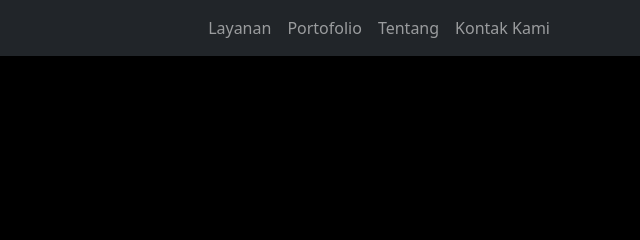
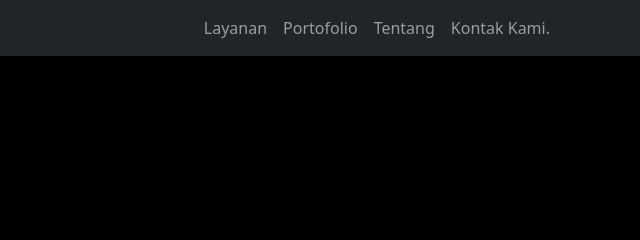
Before and after one commit to Hamelberg/hans, a plain HTML site: page index.html in a window 1280 px wide. Shown: the top 240 px of the page, 640-1280 px from the left. Drawn offline with nearby package versions, Linux system fonts and the light colour scheme.

Commit message:
Update index.html
hapus auto lorem

```diff
--- a/index.html
+++ b/index.html
@@ -33,7 +33,7 @@
                 <a class="nav-link" href="#staff">Staff</a>
               </li> -->
             <li class="nav-item">
-              <a class="nav-link" href="#kontak">Kontak Kami</a>
+              <a class="nav-link" href="#kontak">Kontak Kami.</a>
             </li>
           </ul>
         </div>
```
